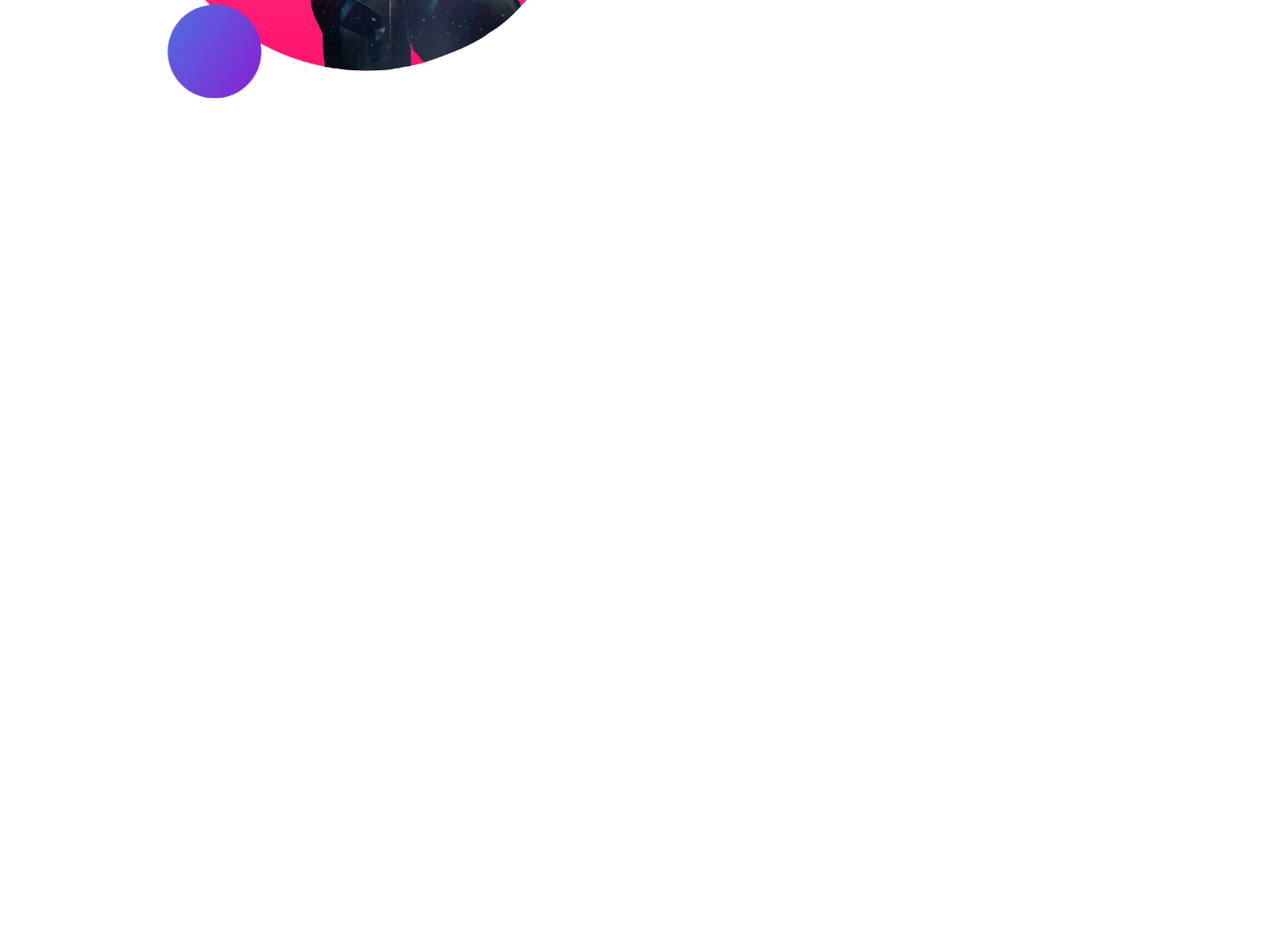
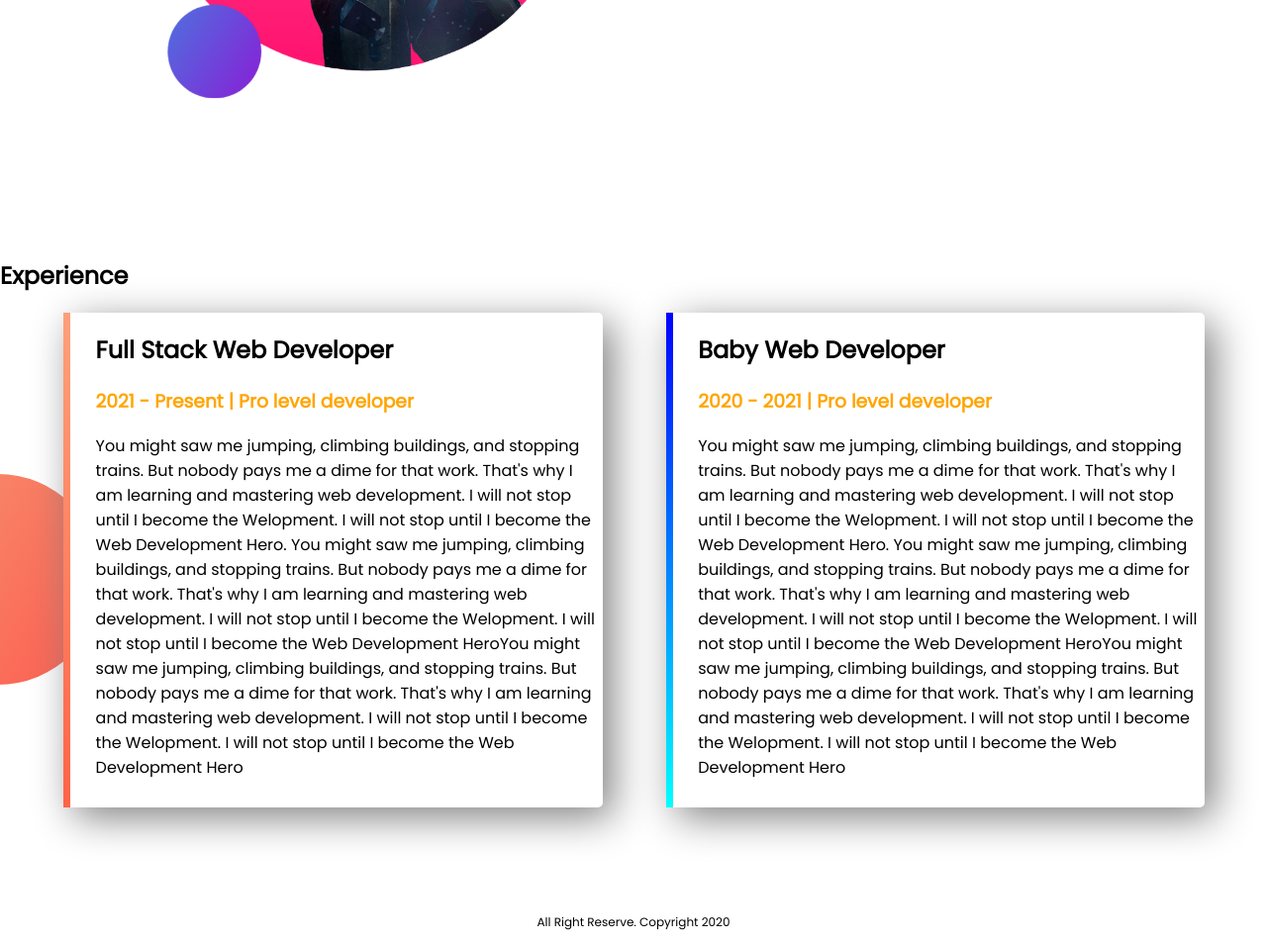
Before and after one commit to abdullahhilkafi/wed-portfolio, a plain HTML site: page index.html in a window 1280 px wide. Shown: the part 1059-2012 px from the top of the page at 99% size. Before the commit the page ends 1300 px from the top, so only its background shows below. Drawn offline with Linux system fonts and the light colour scheme.

Commit message:
finished my first website

```diff
--- a/index.html
+++ b/index.html
@@ -40,5 +40,27 @@
         </div>
 
     </section>
+
+    <section class="experience-area">
+        <h2>Experience</h2>
+        <div id="full-stack" class="half-width single-experience">
+            <h2>Full Stack Web Developer</h2>
+            <h3 class="orange-highlight">2021 - Present | Pro level developer</h3>
+            <p>You might saw me jumping, climbing buildings, and stopping trains. But nobody pays me a dime for that work. That's why I am learning and mastering web development. I will not stop until I become the Welopment. I will not stop until I become the Web Development Hero. You might saw me jumping, climbing buildings, and stopping trains. But nobody pays me a dime for that work. That's why I am learning and mastering web development. I will not stop until I become the Welopment. I will not stop until I become the Web Development HeroYou might saw me jumping, climbing buildings, and stopping trains. But nobody pays me a dime for that work. That's why I am learning and mastering web development. I will not stop until I become the Welopment. I will not stop until I become the Web Development Hero</p>
+
+        </div>
+
+        <div id="baby-stack" class="half-width single-experience">
+            <h2>Baby Web Developer</h2>
+            <h3 class="orange-highlight">2020 - 2021 | Pro level developer</h3>
+            <p>You might saw me jumping, climbing buildings, and stopping trains. But nobody pays me a dime for that work. That's why I am learning and mastering web development. I will not stop until I become the Welopment. I will not stop until I become the Web Development Hero. You might saw me jumping, climbing buildings, and stopping trains. But nobody pays me a dime for that work. That's why I am learning and mastering web development. I will not stop until I become the Welopment. I will not stop until I become the Web Development HeroYou might saw me jumping, climbing buildings, and stopping trains. But nobody pays me a dime for that work. That's why I am learning and mastering web development. I will not stop until I become the Welopment. I will not stop until I become the Web Development Hero</p>
+
+        </div>
+
+    </section>
+
+    <footer>
+        <p>All Right Reserve. Copyright 2020</p>
+    </footer>
 </body>
 </html>
--- a/style.css
+++ b/style.css
@@ -47,3 +47,38 @@ section{
     background-repeat: no-repeat;
     background-position-x: right;
 }
+
+.orange-highlight{
+    color: orange;
+}
+
+.single-experience{
+    box-shadow: 10px 10px 40px grey;
+    border-radius: 5px;
+    height: 100%;
+    background-color: white;
+
+}
+
+.experience-area{
+    background-image: url("images/exp-bg.png");
+    background-repeat: no-repeat;
+    background-position: left;
+}
+
+#full-stack{
+    border-left: 7px solid;
+    border-image: linear-gradient(180deg,lightsalmon, tomato);
+    border-image-slice: 1;
+}
+
+#baby-stack{
+    border-left: 7px solid;
+    border-image: linear-gradient(180deg, blue, cyan);
+    border-image-slice: 1;
+}
+
+footer p{
+    text-align: center;
+    font-size: 12px;
+}
```
